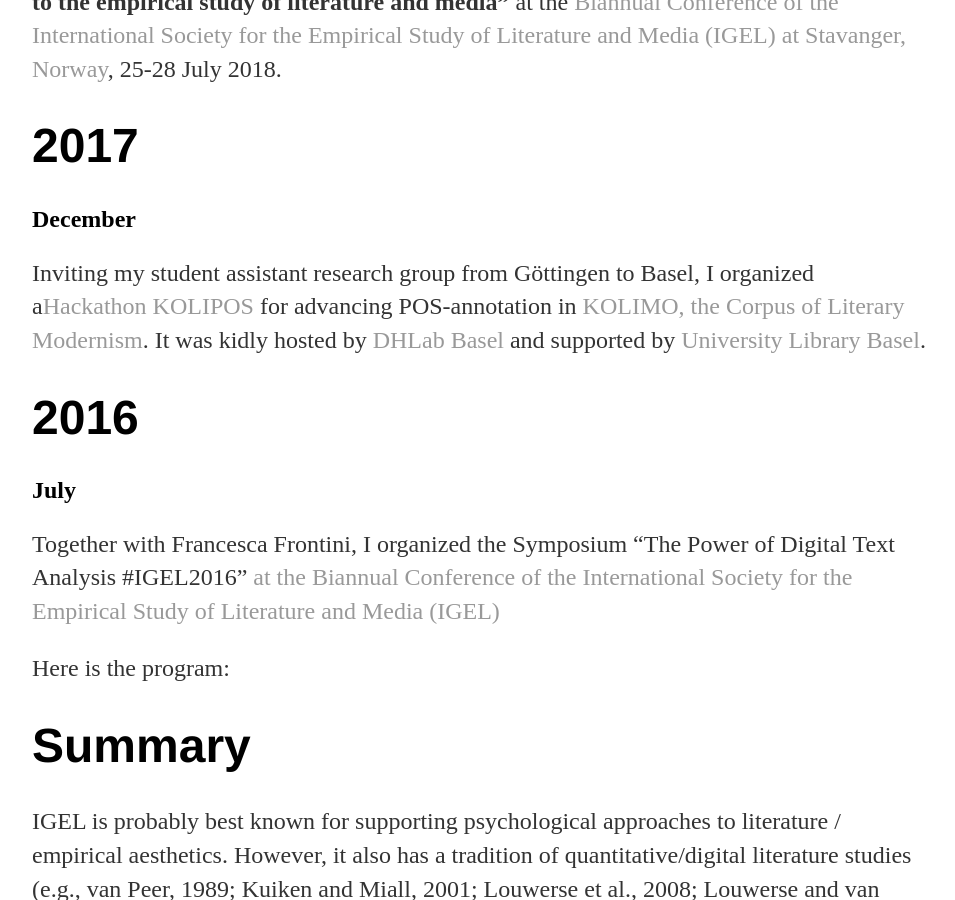
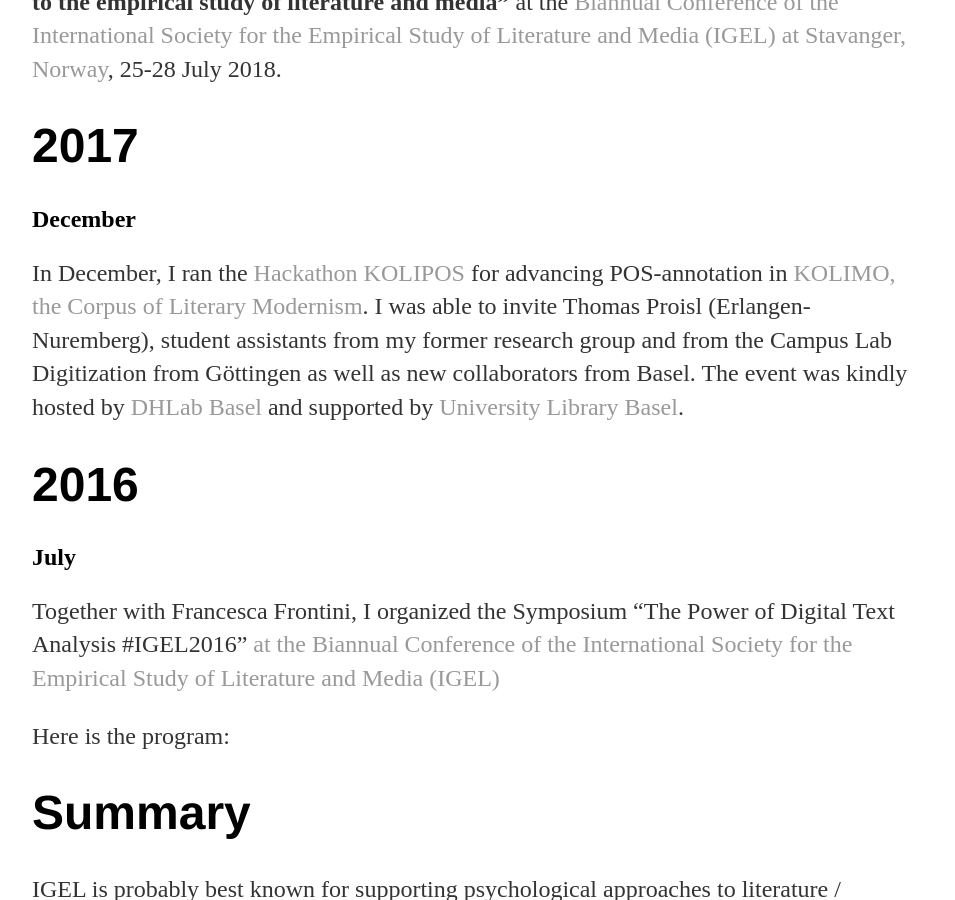
Before and after one commit to jberenike/jberenike.github.io, a Jekyll site: the page built from workshops.md, in a window 1280 px wide and 900 px high, scrolled down 1305 px. Shown: the whole window, without its empty margins (160-1115 px from the left). Built offline with Jekyll 4.4.1, drawn with Linux system fonts in a browser that asks for light colours.

Commit message:
Update workshops.md

```diff
--- a/workshops.md
+++ b/workshops.md
@@ -20,7 +20,7 @@
 # 2017
 
 ## December
-Inviting my student assistant research group from Göttingen to Basel, I organized a<a href="https://github.com/jberenike/kolipos/wiki" target="_blank">Hackathon KOLIPOS</a> for advancing POS-annotation in <a href="https://kolimo.uni-goettingen.de/index.html" target="_blank">KOLIMO, the Corpus of Literary Modernism</a>. It was kidly hosted by <a href="http://dhlab.unibas.ch/DH" target="_blank"> DHLab Basel</a> and supported by <a href="http://www.ub.unibas.ch/ub-hauptbibliothek/" target="_blank">University Library Basel</a>.
+In December, I ran the <a href="https://github.com/jberenike/kolipos/wiki" target="_blank">Hackathon KOLIPOS</a> for advancing POS-annotation in <a href="https://kolimo.uni-goettingen.de/index.html" target="_blank">KOLIMO, the Corpus of Literary Modernism</a>. I was able to invite Thomas Proisl (Erlangen-Nuremberg), student assistants from my former research group and from the Campus Lab Digitization from Göttingen as well as new collaborators from Basel. The event was kindly hosted by <a href="http://dhlab.unibas.ch/DH" target="_blank"> DHLab Basel</a> and supported by <a href="http://www.ub.unibas.ch/ub-hauptbibliothek/" target="_blank">University Library Basel</a>.
 
 # 2016
 
```
